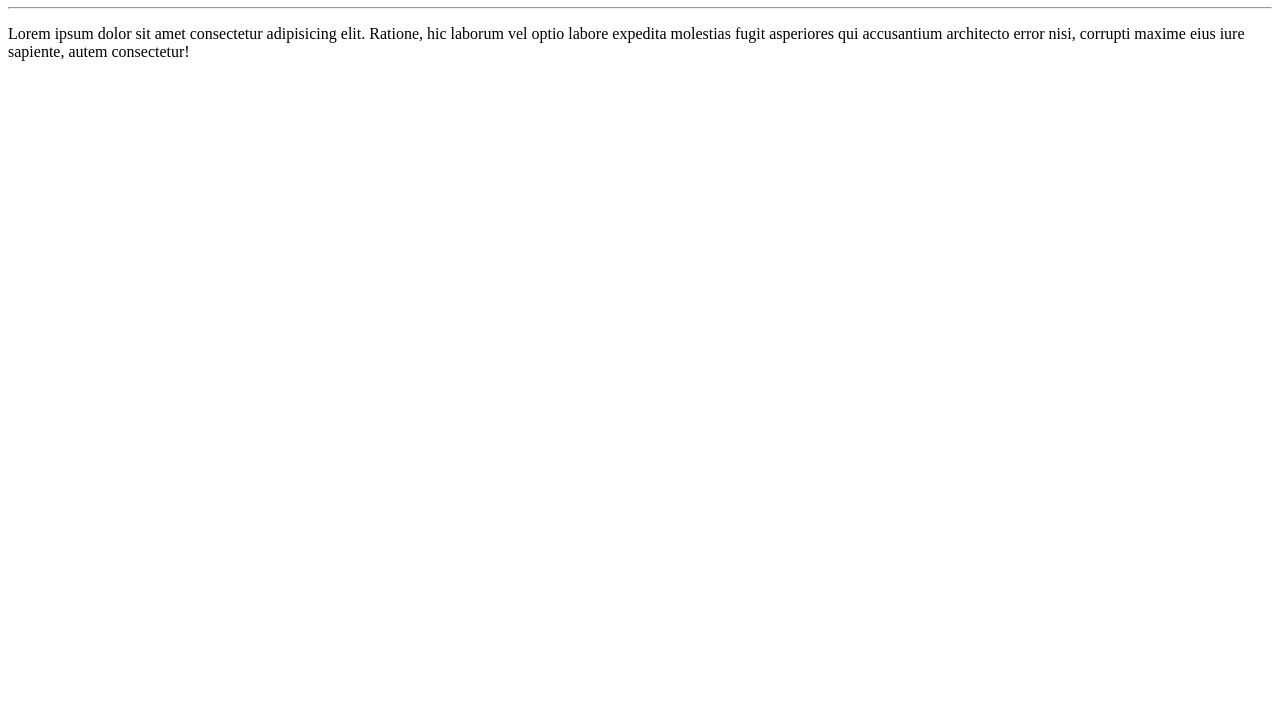
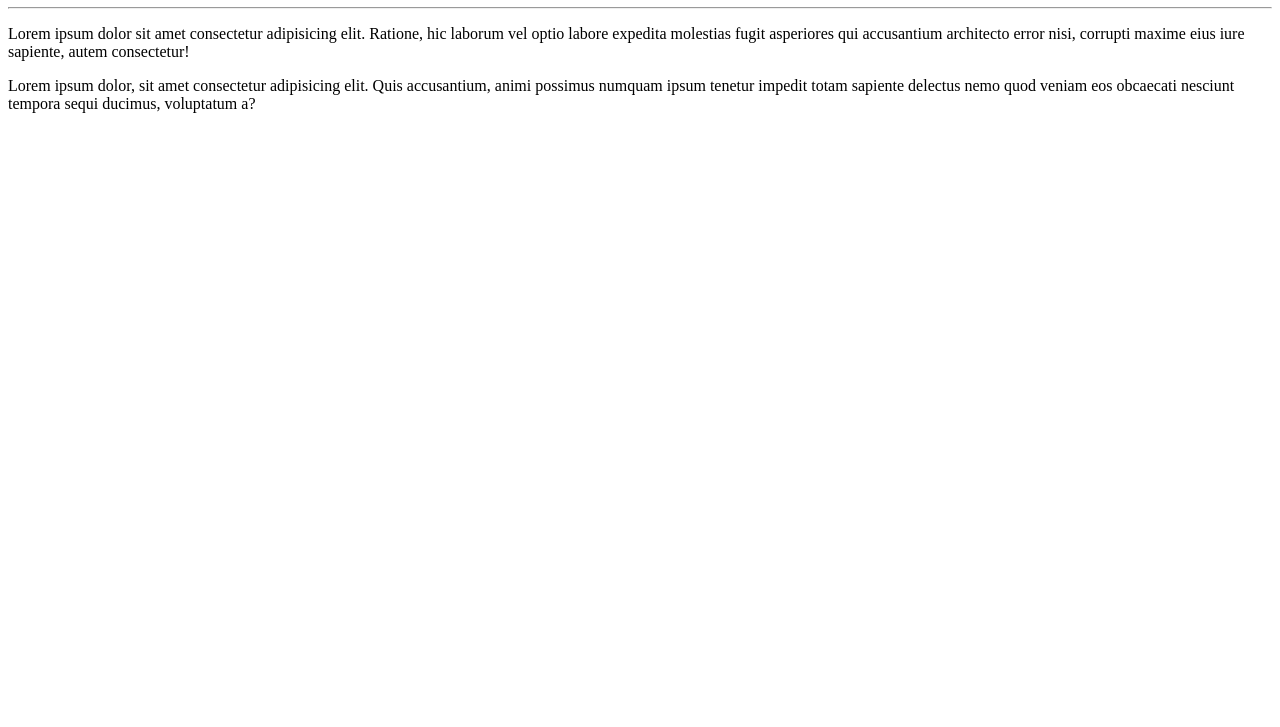
Before and after one commit to hugocabf/Ola-Mundo, a plain HTML site: page site-exemplo/index.html in a window 1280 px wide. Shown: the part 73-800 px from the top of the page. Drawn offline with Linux system fonts and the light colour scheme.

Commit message:
adcionei um parágrafo

```diff
--- a/site-exemplo/index.html
+++ b/site-exemplo/index.html
@@ -9,5 +9,6 @@
     <h1>Olá, Mundo!</h1>
     <hr>
     <p>Lorem ipsum dolor sit amet consectetur adipisicing elit. Ratione, hic laborum vel optio labore expedita molestias fugit asperiores qui accusantium architecto error nisi, corrupti maxime eius iure sapiente, autem consectetur!</p>
+    <p>Lorem ipsum dolor, sit amet consectetur adipisicing elit. Quis accusantium, animi possimus numquam ipsum tenetur impedit totam sapiente delectus nemo quod veniam eos obcaecati nesciunt tempora sequi ducimus, voluptatum a?</p>
 </body>
 </html>
```
